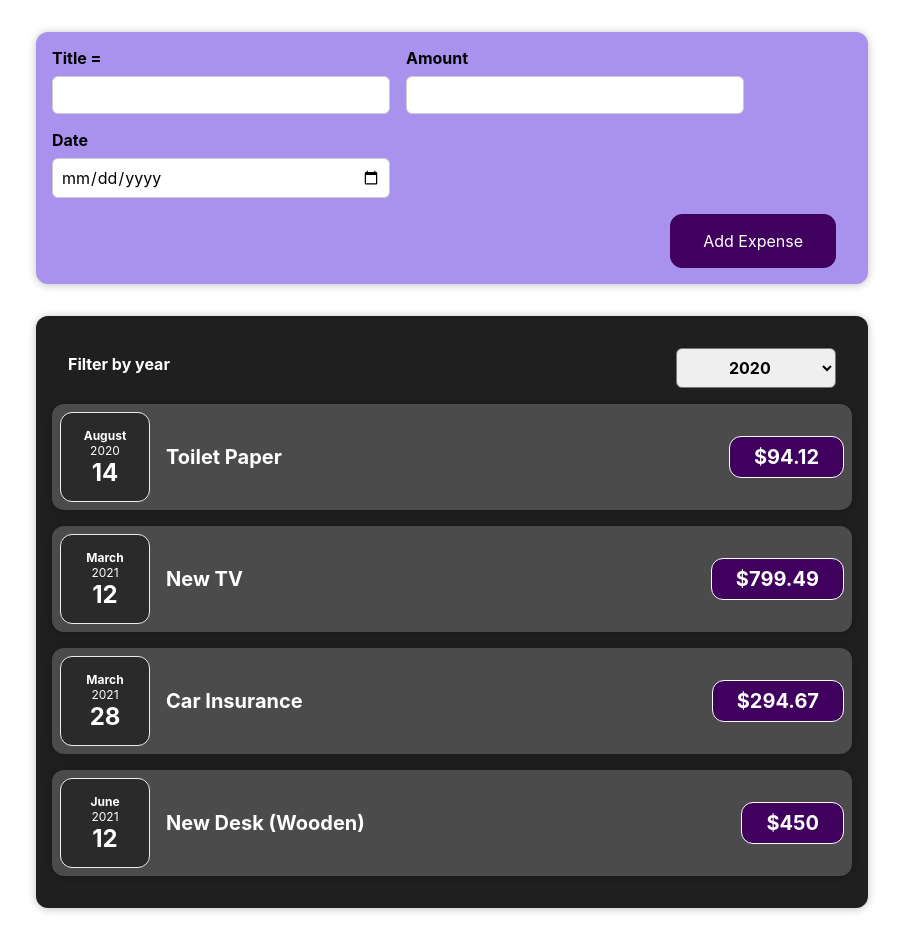
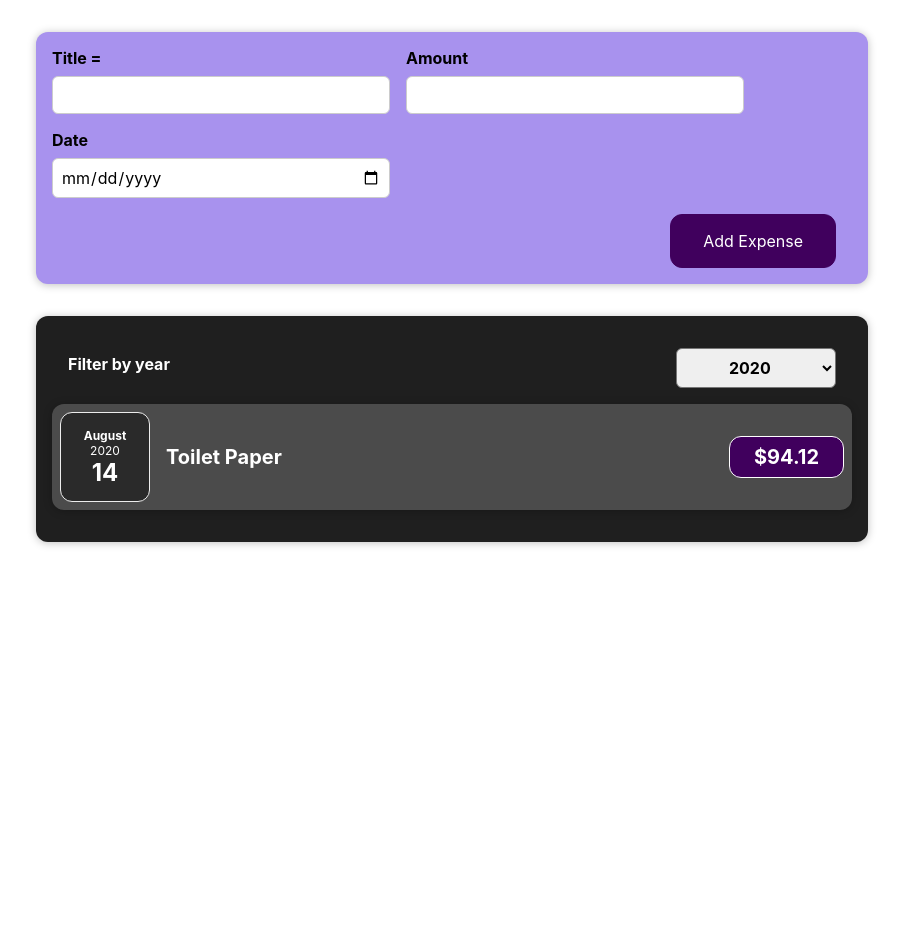
Before and after one commit to michaeljav/react-complete-guide, a React (Create React App) app: page / in a window 1280 px wide. Shown: the whole page, without its empty margins (188-1091 px from the left). After the commit the page ends 800 px from the top, so only its background shows below. Built offline with nearby package versions, Linux system fonts and the light colour scheme.

Commit message:
Assignment 3: Time to Practice: Working with Lists

```diff
--- a/src/App.js
+++ b/src/App.js
@@ -31,10 +31,10 @@ const App = () => {
 
   const addExpenseHandler = (expense) => {
     // console.log('In App.js');
-    console.log(expense);
+    //console.log(expense);
     setExpenses((prevExpenses) => {
       const newArr = [expense, ...prevExpenses];
-      console.log(newArr);
+      // console.log(newArr);
       // return [expense, ...prevExpenses];
       return newArr;
     });
--- a/src/components/Expenses/Expenses.js
+++ b/src/components/Expenses/Expenses.js
@@ -4,6 +4,7 @@ import ExpenseItem from './ExpenseItem';
 import Card from '../UI/Card'; //TO GO UP ONE LEVEL WITH TWO DOTS
 import './Expenses.css';
 import ExpensesFilter from './ExpensesFilter';
+
 const Expenses = (props) => {
   const [filteredYear, setFilteredYear] = useState('2020');
 
@@ -14,8 +15,14 @@ const Expenses = (props) => {
     setFilteredYear(selectedYear);
   };
 
-  console.log('new added');
-  console.log(props.items);
+  const itemsFiltered = props.items.filter((word) => {
+    // console.log('Inside filter');
+    // console.log(word.date.getFullYear());
+    return word.date.getFullYear().toString() === filteredYear;
+  });
+
+  // console.log('new added');
+  // console.log(props.items);
   return (
     <div>
       <Card className='expenses'>
@@ -24,7 +31,8 @@ const Expenses = (props) => {
           onChangeFilter={filterChangeHandler}
         />
 
-        {props.items.map((expense) => (
+        {/* {props.items.map((expense) => ( */}
+        {itemsFiltered.map((expense) => (
           <ExpenseItem
             key={expense.id}
             title={expense.title}
```
